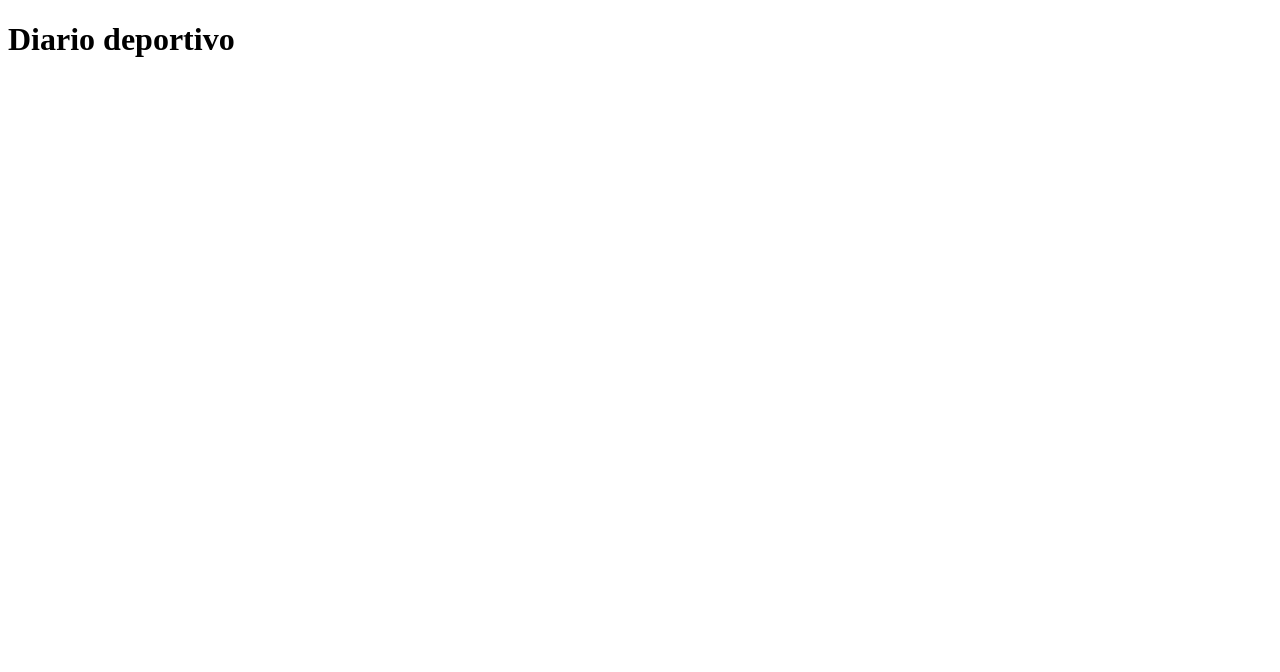
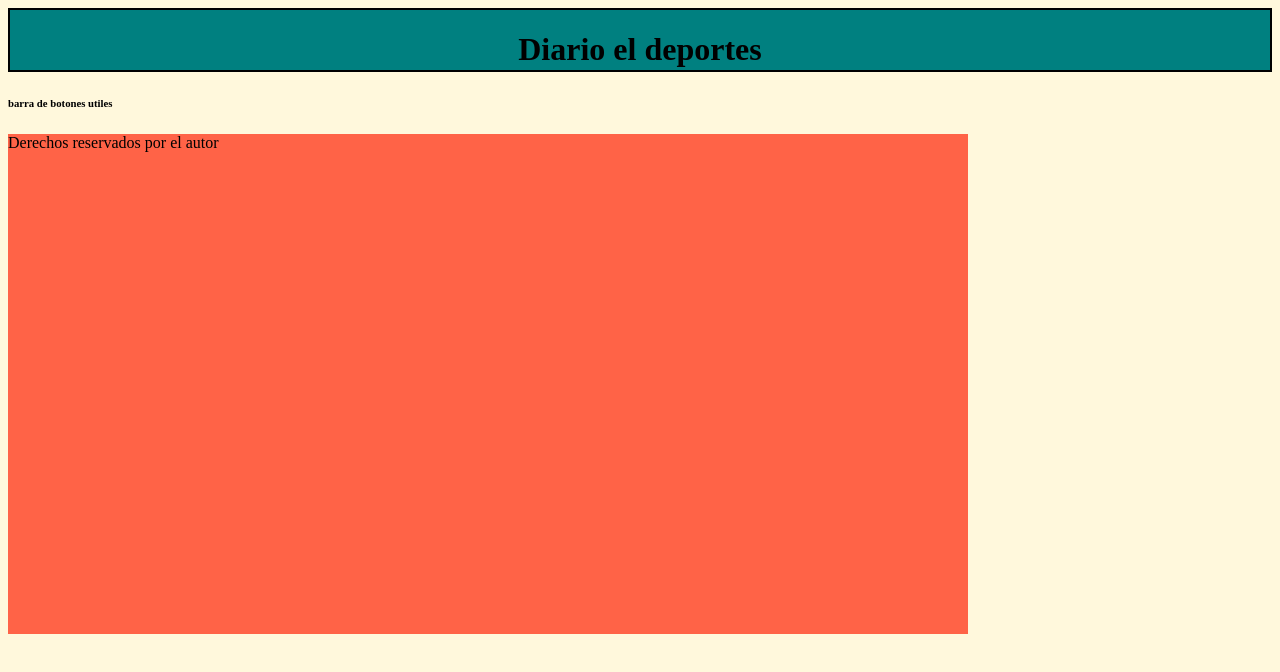
Before and after one commit to frannverdu/actividades, a plain HTML site: page index.html in a window 1280 px wide. Drawn offline with Linux system fonts and the light colour scheme.

Commit message:
Index 1.1

```diff
--- a/index.html
+++ b/index.html
@@ -6,11 +6,27 @@
     <head>
         <meta charset="UTF-8">
         <meta name="viewport" content="width=dive=width, initial-scale=1.0">
-        <title>titulo pagina</title>
+        <title>Diario EL DEPORTIVO</title>
     </head>
 
-<body>
-    <h1>Diario deportivo</h1>
+<body style="background-color: cornsilk; display: block; width: auto; height: auto;">
+
+
+
+    <header style="background-color: teal; display: block; width: auto; height: 60px; border: 2px solid black;">
+        <h1 style="text-align: center;">Diario el deportes</h1>
+    </header>
+
+    <nav>
+        <h6>barra de botones utiles</h6>
+    </nav>
+
+    <footer style="background-color: tomato; display: block; width: 960px; height: 500px;
+    margin-top: 11px;">
+        <p>Derechos reservados por el autor</p>
+    </footer>
+
+
 </body>
 
 
@@ -20,4 +36,6 @@
 
 
 
+
+
 </html>
```
